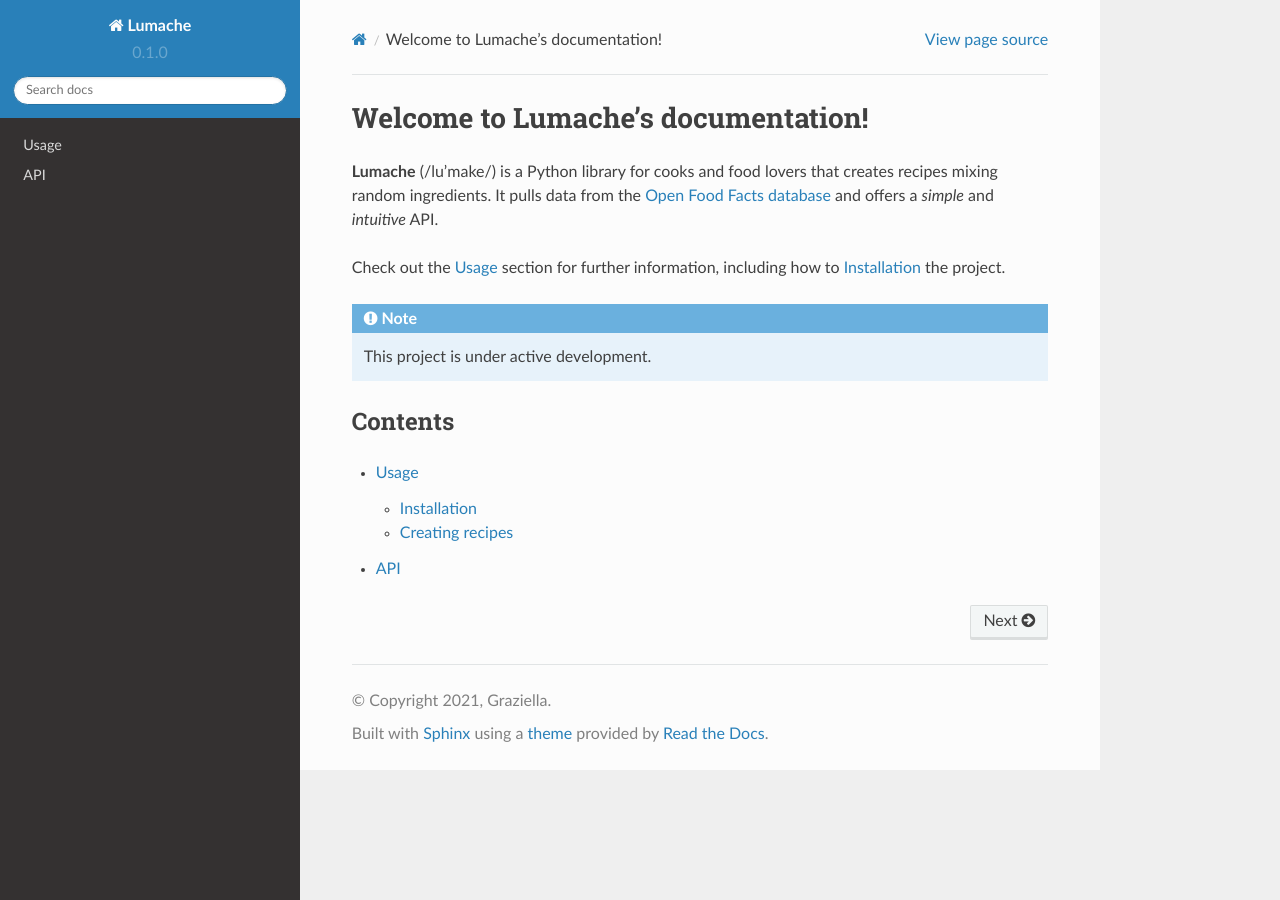
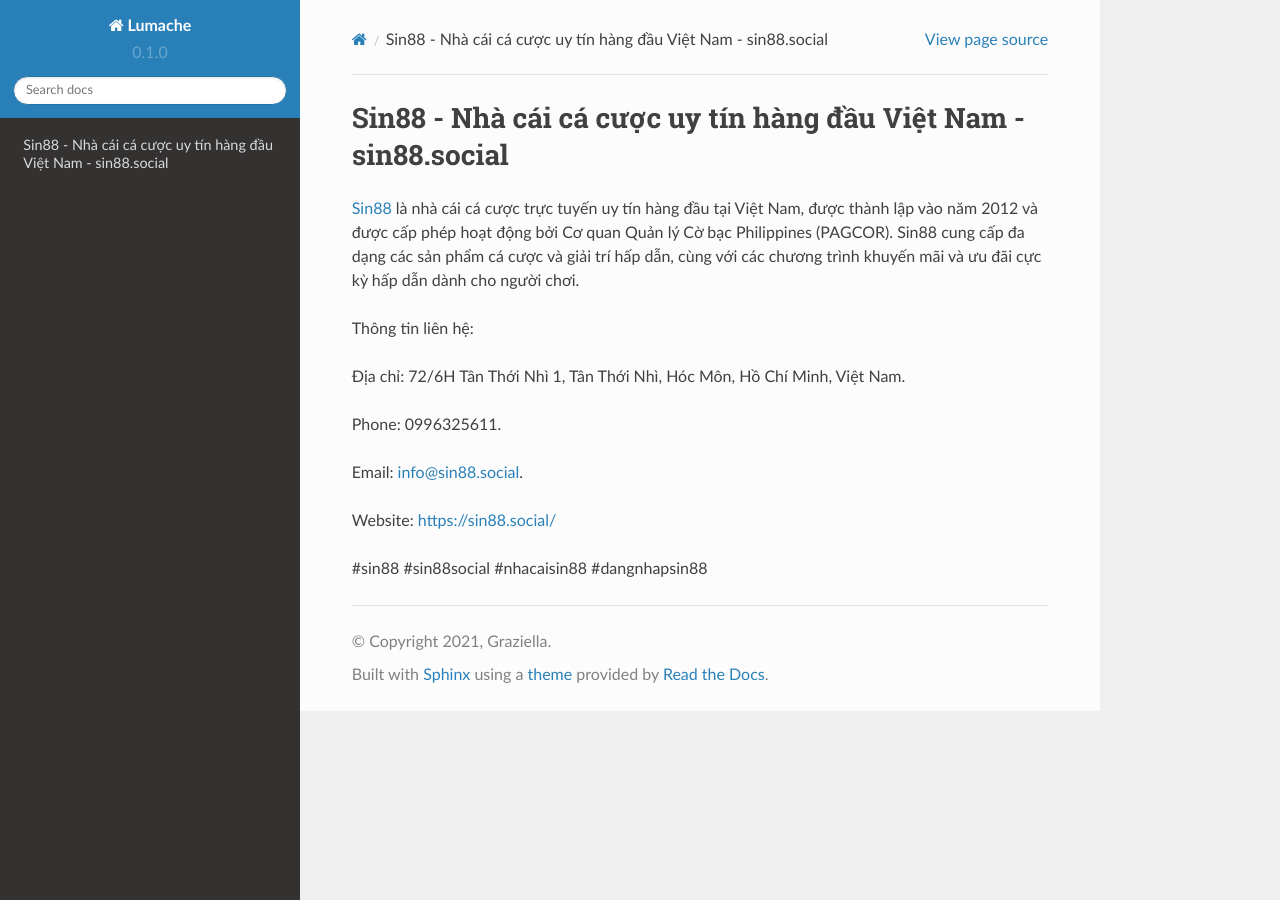
Before and after one commit to phamduyhong/sin88social, a Sphinx documentation site: the page built from docs/source/index.rst, in a window 1280 px wide. Built offline with Sphinx 7.4.7 and the Read the Docs theme 2.0.0, drawn with Linux system fonts in a browser that asks for light colours.

Commit message:
Update index.rst

```diff
--- a/docs/source/index.rst
+++ b/docs/source/index.rst
@@ -1,22 +1,16 @@
-Welcome to Lumache's documentation!
+Sin88 - Nhà cái cá cược uy tín hàng đầu Việt Nam - sin88.social
 ===================================
 
-**Lumache** (/lu'make/) is a Python library for cooks and food lovers
-that creates recipes mixing random ingredients.
-It pulls data from the `Open Food Facts database <https://world.openfoodfacts.org/>`_
-and offers a *simple* and *intuitive* API.
+`Sin88 <https://sin88.social/>`_ là nhà cái cá cược trực tuyến uy tín hàng đầu tại Việt Nam, được thành lập vào năm 2012 và được cấp phép hoạt động bởi Cơ quan Quản lý Cờ bạc Philippines (PAGCOR). Sin88 cung cấp đa dạng các sản phẩm cá cược và giải trí hấp dẫn, cùng với các chương trình khuyến mãi và ưu đãi cực kỳ hấp dẫn dành cho người chơi.
 
-Check out the :doc:`usage` section for further information, including
-how to :ref:`installation` the project.
+Thông tin liên hệ:
 
-.. note::
+Địa chỉ: 72/6H Tân Thới Nhì 1, Tân Thới Nhì, Hóc Môn, Hồ Chí Minh, Việt Nam.
 
-   This project is under active development.
+Phone: 0996325611.
 
-Contents
---------
+Email: info@sin88.social.
 
-.. toctree::
+Website: https://sin88.social/
 
-   usage
-   api
+#sin88 #sin88social #nhacaisin88 #dangnhapsin88
```
